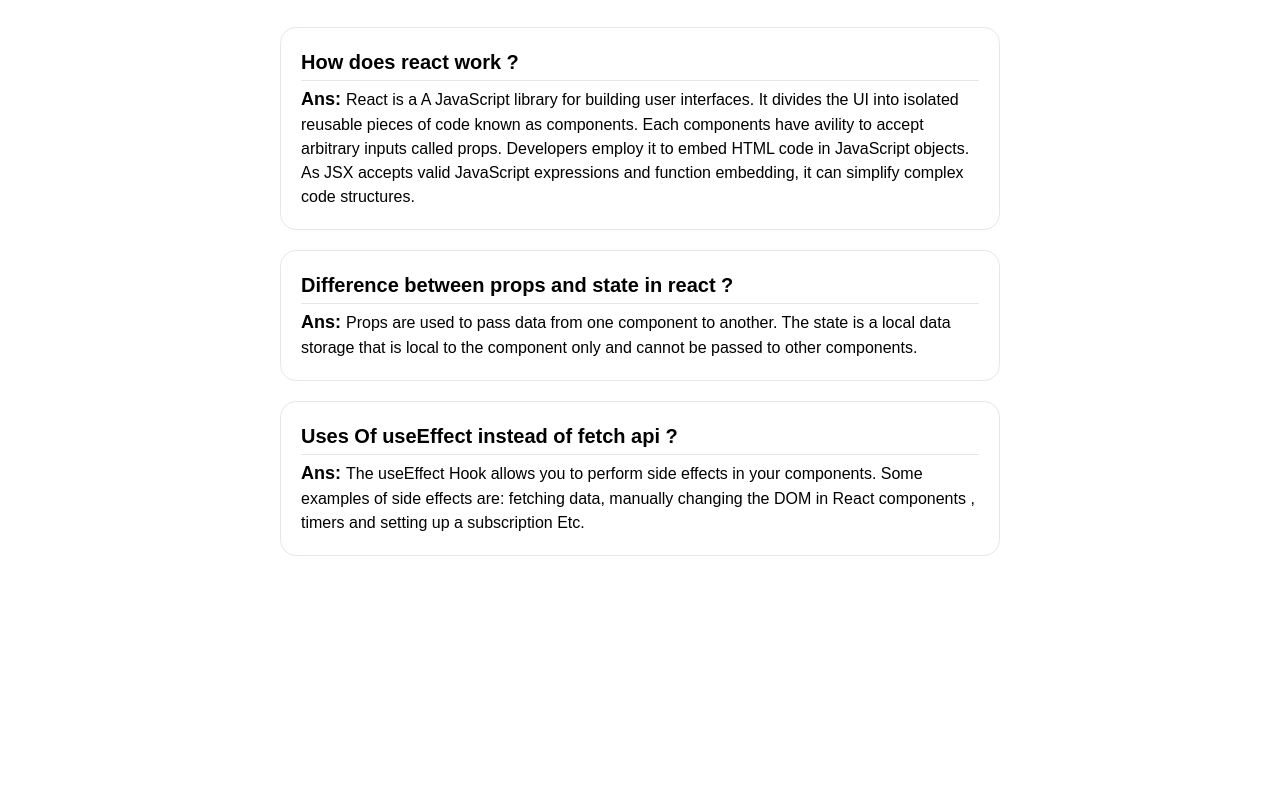
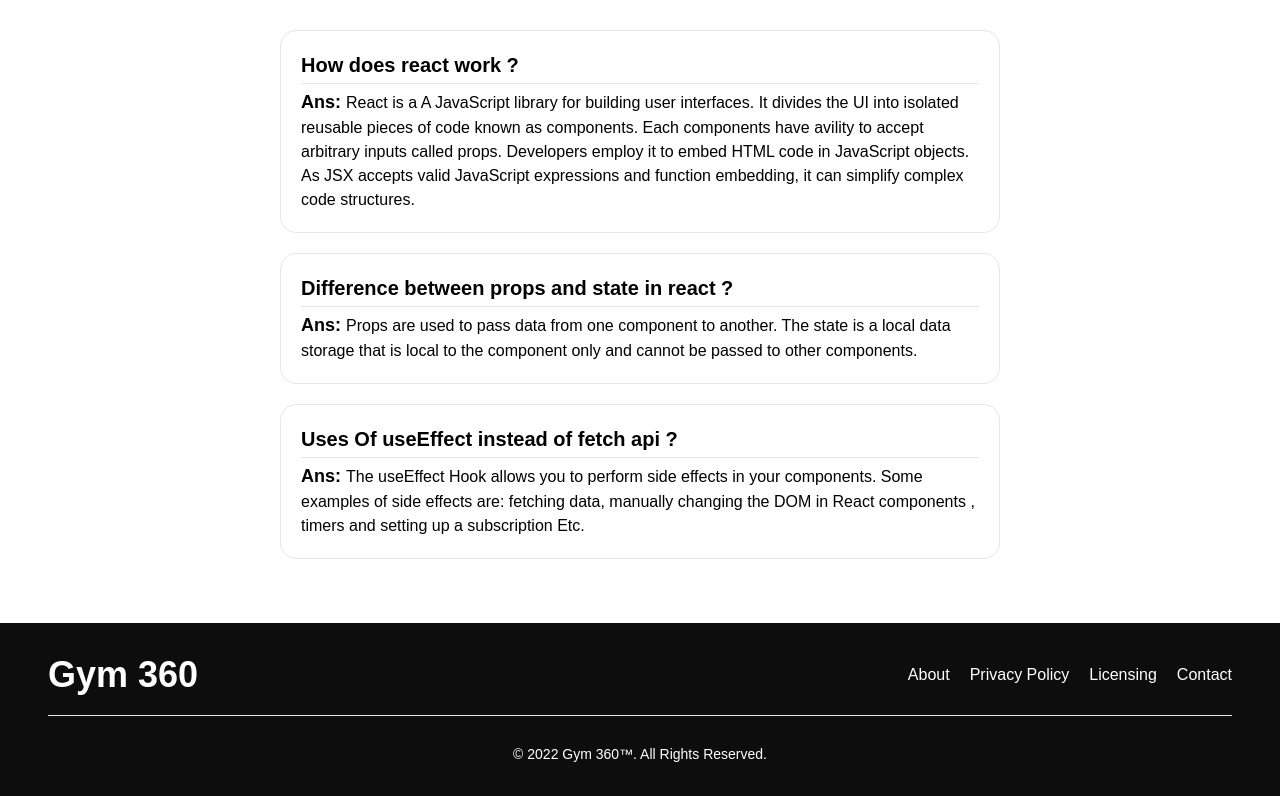
Before and after one commit to mdpahlovi/gym-360, a React (Create React App) app: page / in a window 1280 px wide. Shown: the part 1225-2021 px from the top of the page. Before the commit the page ends 1781 px from the top, so only its background shows below. Built offline with nearby package versions, Linux system fonts and the light colour scheme.

Commit message:
Footer Added

```diff
--- a/src/App.js
+++ b/src/App.js
@@ -1,11 +1,13 @@
 import Home from "./components/Home";
 import Questions from "./components/Questions";
+import Footer from "./components/Footer";
 
 function App() {
     return (
         <div>
             <Home></Home>
             <Questions></Questions>
+            <Footer></Footer>
         </div>
     );
 }
--- /dev/null
+++ b/src/components/Footer.js
@@ -0,0 +1,23 @@
+import React from "react";
+
+const Footer = () => {
+    return (
+        <footer className="section-gap bg-dark text-light p-4 md:px-6 md:py-8">
+            <div className="my-container flex flex-col gap-5">
+                <div className="flex flex-col sm:flex-row sm:items-center sm:justify-between gap-3">
+                    <h3 className="heading-text">Gym 360</h3>
+                    <ul className="flex flex-wrap items-center gap-5">
+                        <li>About</li>
+                        <li>Privacy Policy</li>
+                        <li>Licensing</li>
+                        <li>Contact</li>
+                    </ul>
+                </div>
+                <hr className="border-gray-200" />
+                <div className="text-sm sm:text-center md:mt-2">© 2022 Gym 360™. All Rights Reserved.</div>
+            </div>
+        </footer>
+    );
+};
+
+export default Footer;
--- a/src/components/Home.js
+++ b/src/components/Home.js
@@ -27,7 +27,7 @@ const Home = () => {
             </h1>
             <h3>Select today’s exercise</h3>
             <div className="mt-3 flex flex-col-reverse sm:flex-row gap-6">
-                <div className="grid grid-cols-1 md:grid-cols-2 lg:grid-cols-3 gap-6">
+                <div className="grid grid-cols-1 lg:grid-cols-2 xl:grid-cols-3 gap-6">
                     {activities.map((activity) => (
                         <Activity
                             key={activity.id}
--- a/src/components/Summary.js
+++ b/src/components/Summary.js
@@ -38,7 +38,7 @@ const Summary = ({ card }) => {
     };
 
     return (
-        <div className="w-full sm:w-[235px] xl:w-[290px] xxl:w-[360px] h-auto sticky sm:top-0 bottom-0 left-0 bg-accent px-5 py-8 rounded-lg flex flex-col gap-5">
+        <div className="w-full sm:w-[285px] xxl:w-[360px] h-auto sticky sm:top-0 bottom-0 left-0 bg-accent px-5 py-8 rounded-lg flex flex-col gap-5">
             <div className="flex items-center gap-3">
                 <img className="w-[20%] border rounded-2xl" src={Pahlovi} alt="" />
                 <div>
--- a/src/index.css
+++ b/src/index.css
@@ -7,7 +7,7 @@
         @apply container mx-auto px-6;
     }
     .section-gap {
-        @apply pt-6 sm:pt-10 lg:pt-16;
+        @apply mt-6 sm:mt-10 lg:mt-16;
     }
     .heading-text {
         @apply text-3xl lg:text-4xl 2xl:text-5xl font-bold;
--- a/tailwind.config.js
+++ b/tailwind.config.js
@@ -3,7 +3,7 @@ module.exports = {
     content: ["./src/**/*.{js,jsx,ts,tsx}"],
     theme: {
         screens: {
-            xs: "448px",
+            xs: "420px",
             sm: "640px",
             md: "768px",
             lg: "1024px",
```
